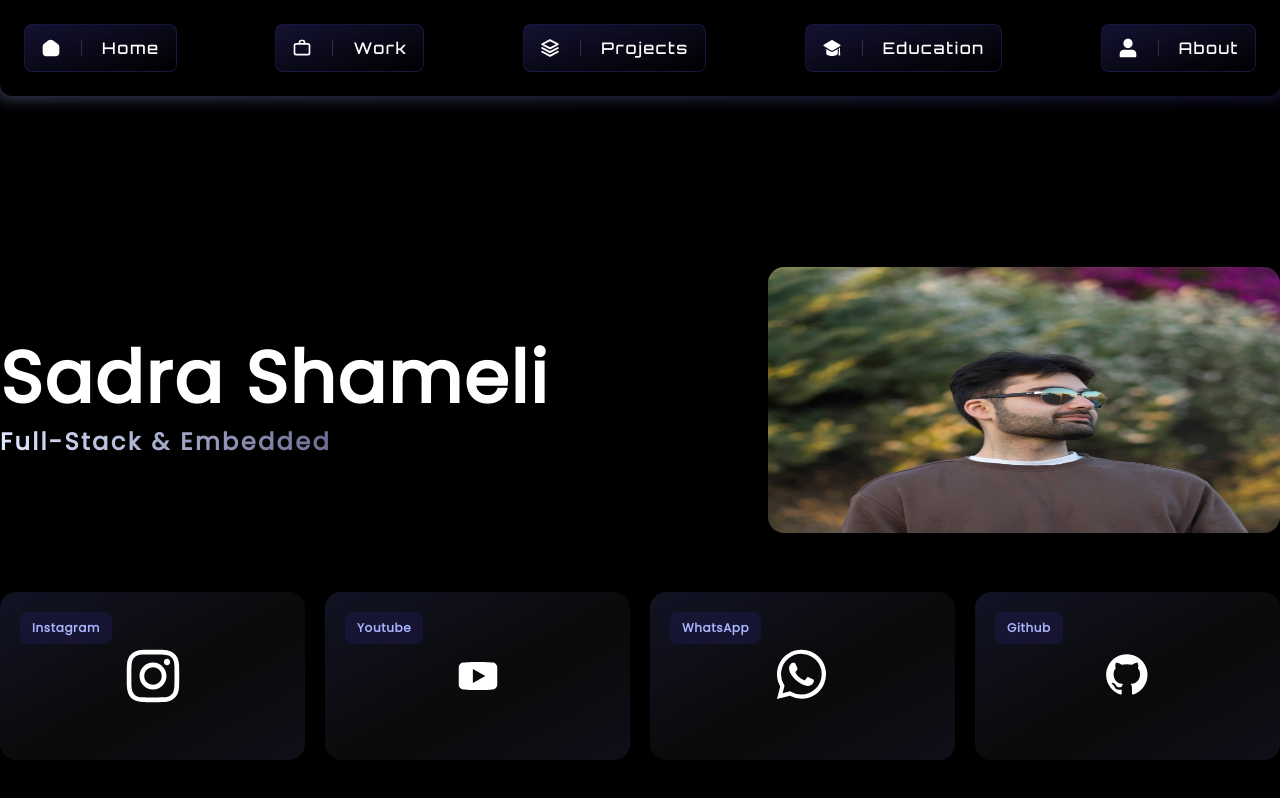
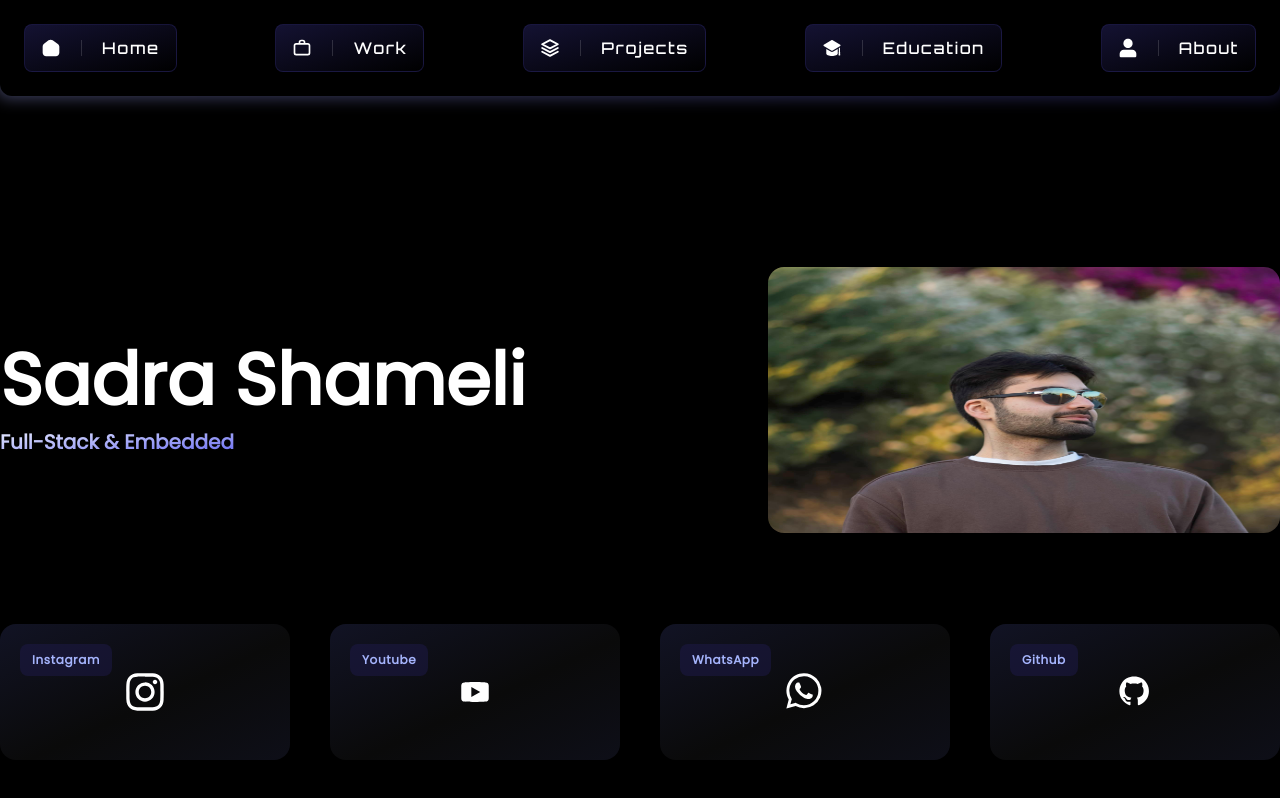
Before and after one commit to SadraShameli/sadra.nl, a Next.js app: page / in a window 1280 px wide. Built offline with nearby package versions, Linux system fonts and the light colour scheme.

Commit message:
fixed small bugs

```diff
--- a/src/app/about/page.tsx
+++ b/src/app/about/page.tsx
@@ -1,21 +1,20 @@
 import Resume from '~/data/Resume';
 import Navbar from '../components/Navbar';
-import styles from './styles.module.css';
 
 export default function AboutPage() {
     return (
-        <main className='mx-auto grid max-w-main space-y-16 px-6 md:h-screen md:space-y-0 xl:px-0'>
+        <main className='mx-auto grid max-w-main px-6 md:h-screen xl:px-0'>
             <div>
                 <Navbar />
             </div>
 
-            <div>
+            <div className='py-20'>
                 <div className='max-w-main space-y-10 rounded-2xl border p-5 xl:p-10'>
                     {Resume.keypoints.map((skills, index) => {
                         return (
                             <div key={index}>
-                                <h2 className='bg-gradient-indigo text-2xl font-semibold'>{skills.title}</h2>
-                                <p className='mt-3 whitespace-pre-line text-justify'>{skills.summary}</p>
+                                <h2 className='bg-gradient-indigo text-2xl font-light tracking-tight max-w-fit'>{skills.title}</h2>
+                                <p className='mt-3 whitespace-pre-line text-justify tracking-tight'>{skills.summary}</p>
                                 <ul className='mt-3 space-y-3'>
                                     {skills.keywords.map((skill, index) => {
                                         return (
--- a/src/app/components/ResumeSection.tsx
+++ b/src/app/components/ResumeSection.tsx
@@ -21,19 +21,19 @@ export default function ResumeSection({ id, title, sections, img }: { id: string
                                         {section.title}
                                     </Link>
 
-                                    {<span className='text-base xl:ml-5 xl:border-l xl:pl-5'>{section.role}</span>}
+                                    {<span className='bg-gradient-indigo text-base tracking-tight xl:ml-5 xl:border-l xl:pl-5 max-w-fit'>{section.role}</span>}
 
                                     <div className='mt-3 grid gap-y-2 text-[#888]'>
                                         {section.location && (
                                             <Link className='flex items-center' href={section.location.url}>
                                                 <MapIcon className='h-5 w-5' />
-                                                <span className='ml-1'>{section.location.title}</span>
+                                                <span className='ml-1 tracking-tight'>{section.location.title}</span>
                                             </Link>
                                         )}
 
                                         <div className='flex items-center'>
                                             <CalendarIcon className='h-5 w-5' />
-                                            <span className='ml-1'>{section.date}</span>
+                                            <span className='ml-1 tracking-tight'>{section.date}</span>
                                         </div>
                                     </div>
                                 </div>
--- a/src/app/components/SocialMediaSection.tsx
+++ b/src/app/components/SocialMediaSection.tsx
@@ -6,7 +6,7 @@ export default function SocialMediaSection() {
         <div className='mx-auto max-w-main'>
             {/* <h2 className='text-center text-5xl font-semibold text-white'>Follow me on Social Media</h2> */}
 
-            <div className='grid gap-5 sm:grid-cols-2 lg:grid-cols-4'>
+            <div className='grid gap-3 lg:gap-10 sm:grid-cols-2 lg:grid-cols-4'>
                 {Resume.basics.profiles.map((profile, index) => {
                     return (
                         <div className='bg-gradient-card2 flex rounded-2xl px-5 text-white' key={index}>
@@ -18,9 +18,9 @@ export default function SocialMediaSection() {
                                 </Link>
                             </div>
 
-                            <div className='mx-auto py-8 md:py-14'>
+                            <div className='mx-auto py-8 md:py-12'>
                                 <Link href={profile.url}>
-                                    <div className='h-14 w-14'>{profile.icon}</div>
+                                    <div className='h-10 w-10'>{profile.icon}</div>
                                 </Link>
                             </div>
                         </div>
--- a/src/app/page.tsx
+++ b/src/app/page.tsx
@@ -14,8 +14,8 @@ export default function HomePage() {
 
             <div className='flex flex-col-reverse justify-between xl:flex-row'>
                 <div className='my-auto mt-10 grid justify-center space-y-3 xl:mt-auto'>
-                    <h1 className='text-center text-5xl font-semibold tracking-wide text-white lg:text-7xl'>{Resume.basics.title}</h1>
-                    <span className='bg-gradient-indigo text-center text-2xl font-semibold tracking-widest xl:text-start'>{Resume.basics.role}</span>
+                    <h1 className='text-center text-4xl font-semibold text-white lg:text-7xl'>{Resume.basics.title}</h1>
+                    <span className='bg-gradient-indigo text-center text-xl font-semibold xl:text-start max-w-fit'>{Resume.basics.role}</span>
                 </div>
 
                 <Image className='self-center rounded-2xl sm:max-w-lg xl:mx-0 xl:self-auto' src={ProfilePicture} alt='Profile picture' priority />
--- a/src/styles/base.css
+++ b/src/styles/base.css
@@ -8,12 +8,4 @@
     body {
         @apply dark:text-[hsla(0,0%,100%,0.82)];
     }
-
-    .bg-gradient-indigo {
-        @apply bg-gradient-to-r from-indigo-100 to-indigo-950 bg-clip-text text-transparent;
-    }
-
-    .bg-gradient-teal {
-        @apply bg-gradient-to-br from-teal-50 to-teal-900 bg-clip-text text-transparent;
-    }
 }
--- a/src/styles/components.css
+++ b/src/styles/components.css
@@ -18,7 +18,7 @@
     }
 
     .bg-gradient-indigo {
-        @apply bg-gradient-to-r from-indigo-100 to-indigo-950 bg-clip-text text-transparent;
+        @apply bg-gradient-to-br from-indigo-50 to-indigo-500 bg-clip-text text-transparent;
     }
 
     .bg-gradient-teal {
```
